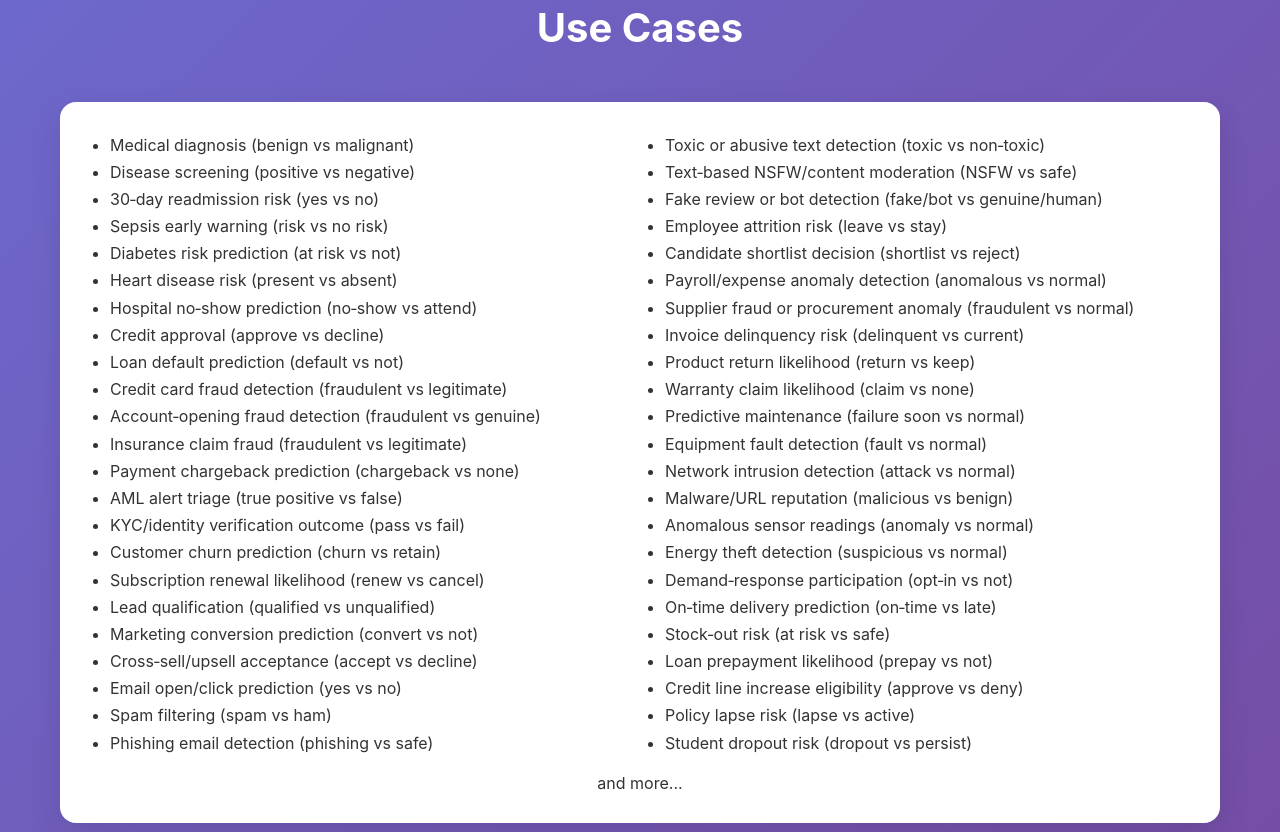
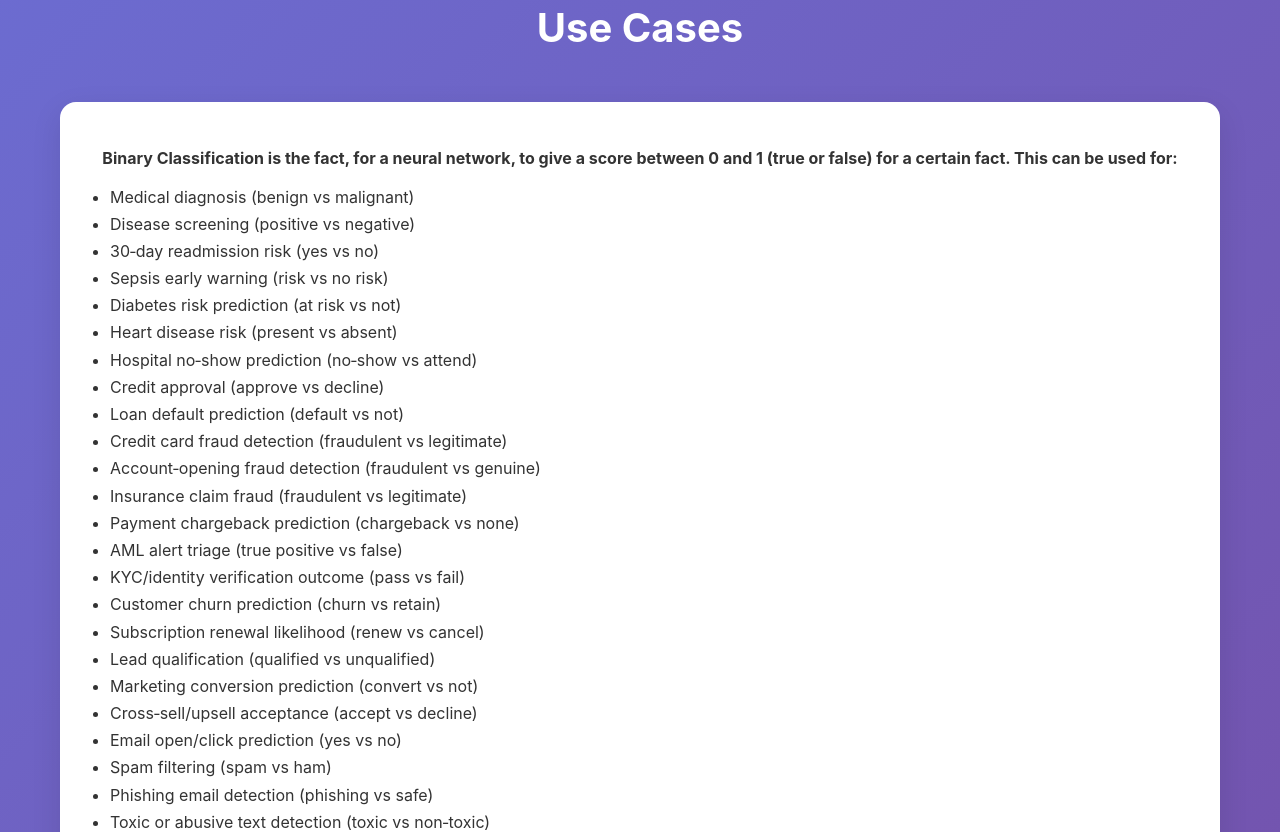
Before and after one commit to marijoAI/marijoAI, a plain HTML site: page index.html in a window 1280 px wide. Shown: the part 1699-2531 px from the top of the page. Drawn offline with nearby package versions, Linux system fonts and the light colour scheme.

Commit message:
v1.3.03 -> better Use Cases section

```diff
--- a/index.html
+++ b/index.html
@@ -127,7 +127,8 @@
                     <div id="use-cases" class="use-cases-section" style="margin-bottom: 80px;">
                         <h2 class="section-title">Use Cases</h2>
                         <div class="card">
-                            <ul class="use-cases-list" style="columns: 2; -webkit-columns: 2; -moz-columns: 2; gap: 30px; padding-left: 20px; line-height: 1.7;">
+                            <p style="margin-top: 1em; margin-bottom: 1em; text-align: center;"><b>Binary Classification is the fact, for a neural network, to give a score between 0 and 1 (true or false) for a certain fact. This can be used for:</b></p>
+                            <ul class="use-cases-list" style="columns: 1; -webkit-columns: 1; -moz-columns: 1; gap: 30px; padding-left: 20px; line-height: 1.7;">
                                 <li>Medical diagnosis (benign vs malignant)</li>
                                 <li>Disease screening (positive vs negative)</li>
                                 <li>30‑day readmission risk (yes vs no)</li>
@@ -175,7 +176,7 @@
                                 <li>Policy lapse risk (lapse vs active)</li>
                                 <li>Student dropout risk (dropout vs persist)</li>
                             </ul>
-                            <p style="margin-top: 1em; text-align: center;">and more...</p>
+                            <p style="margin-top: 1em; text-align: center;"><b>and more...</b></p>
                         </div>
                     </div>
 
```
